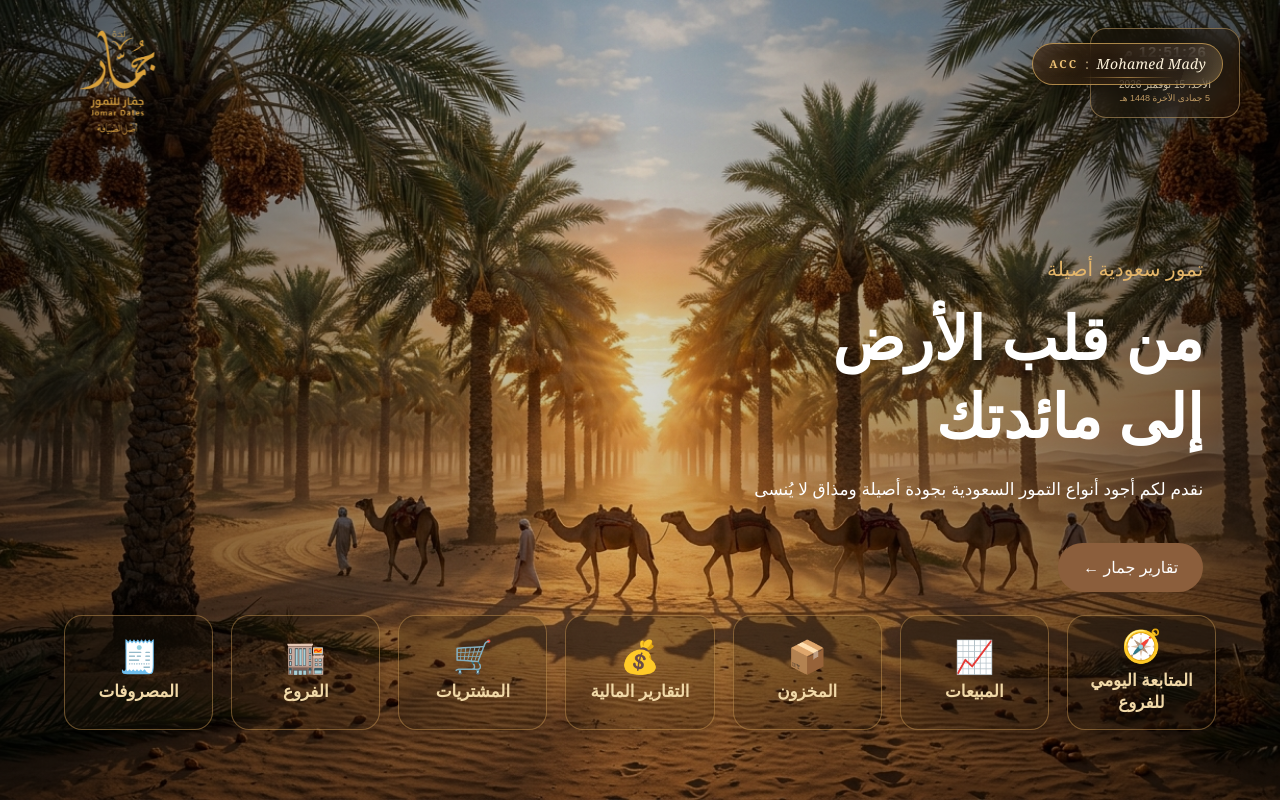
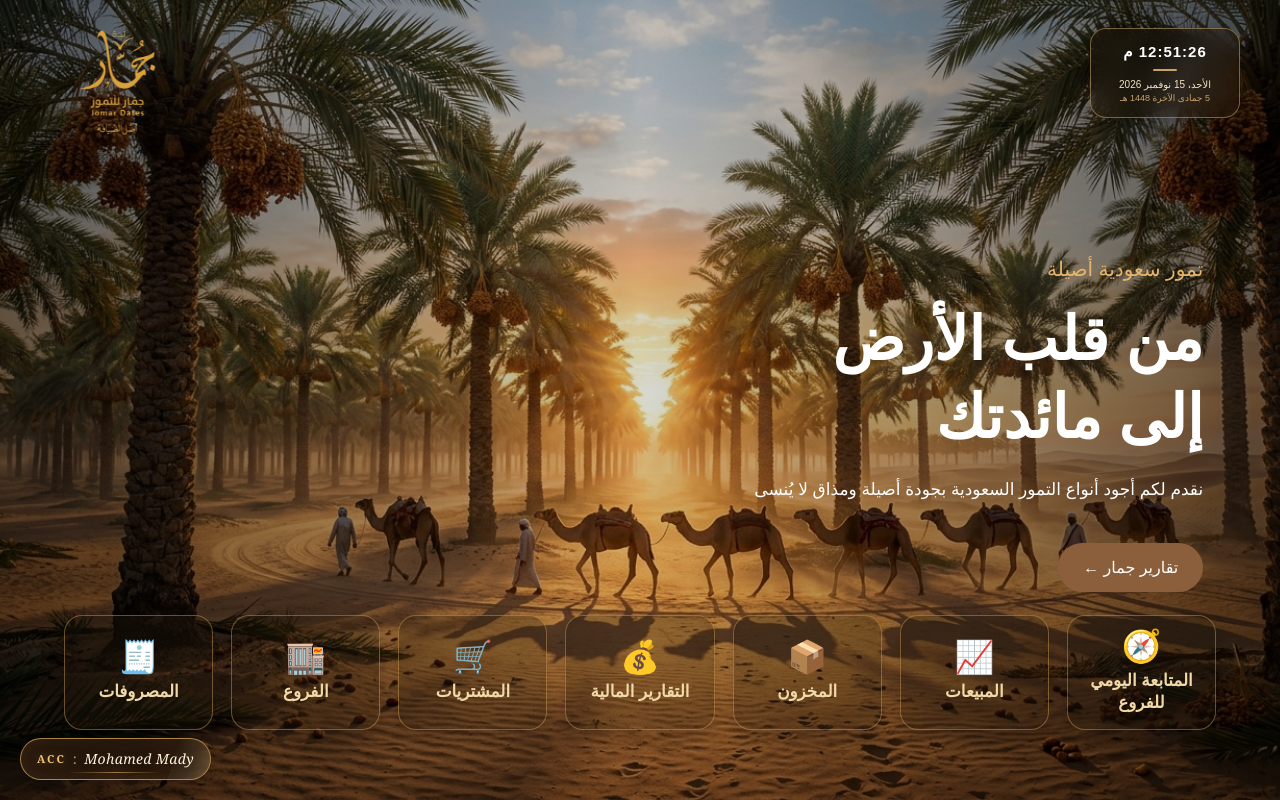
Before and after one commit to mohamedmady1456-cyber/jommar-date, a plain HTML site: page index.html in a window 1280 px wide. Drawn offline with Linux system fonts and the light colour scheme.

Commit message:
Add files via upload

```diff
--- a/style.css
+++ b/style.css
@@ -534,3 +534,44 @@ nav a,
     from { opacity: 0; transform: translateY(24px); filter: blur(4px); }
     to { opacity: 1; transform: translateY(0); filter: blur(0); }
 }
+
+/* تثبيت توقيع Mohamed Mady أسفل يسار الشاشة */
+.signature {
+    position: fixed !important;
+    left: 20px !important;
+    bottom: 20px !important;
+    top: auto !important;
+    right: auto !important;
+    z-index: 1001;
+}
+
+/* منع تمدد الصفحة أثناء التحميل */
+html,
+body {
+    width: 100%;
+    max-width: 100%;
+    margin: 0;
+    overflow-x: clip;
+}
+
+/* تثبيت مساحة الصفحة */
+.hero {
+    width: 100%;
+    max-width: 100%;
+    overflow: clip;
+}
+
+/* منع الكروت من تجاوز حدود الشاشة */
+.hero-cards {
+    max-width: min(1500px, 90%);
+}
+
+/* تثبيت التوقيع */
+.signature {
+    position: fixed !important;
+    left: 20px !important;
+    bottom: 20px !important;
+    right: auto !important;
+    top: auto !important;
+    z-index: 1001;
+}
```
